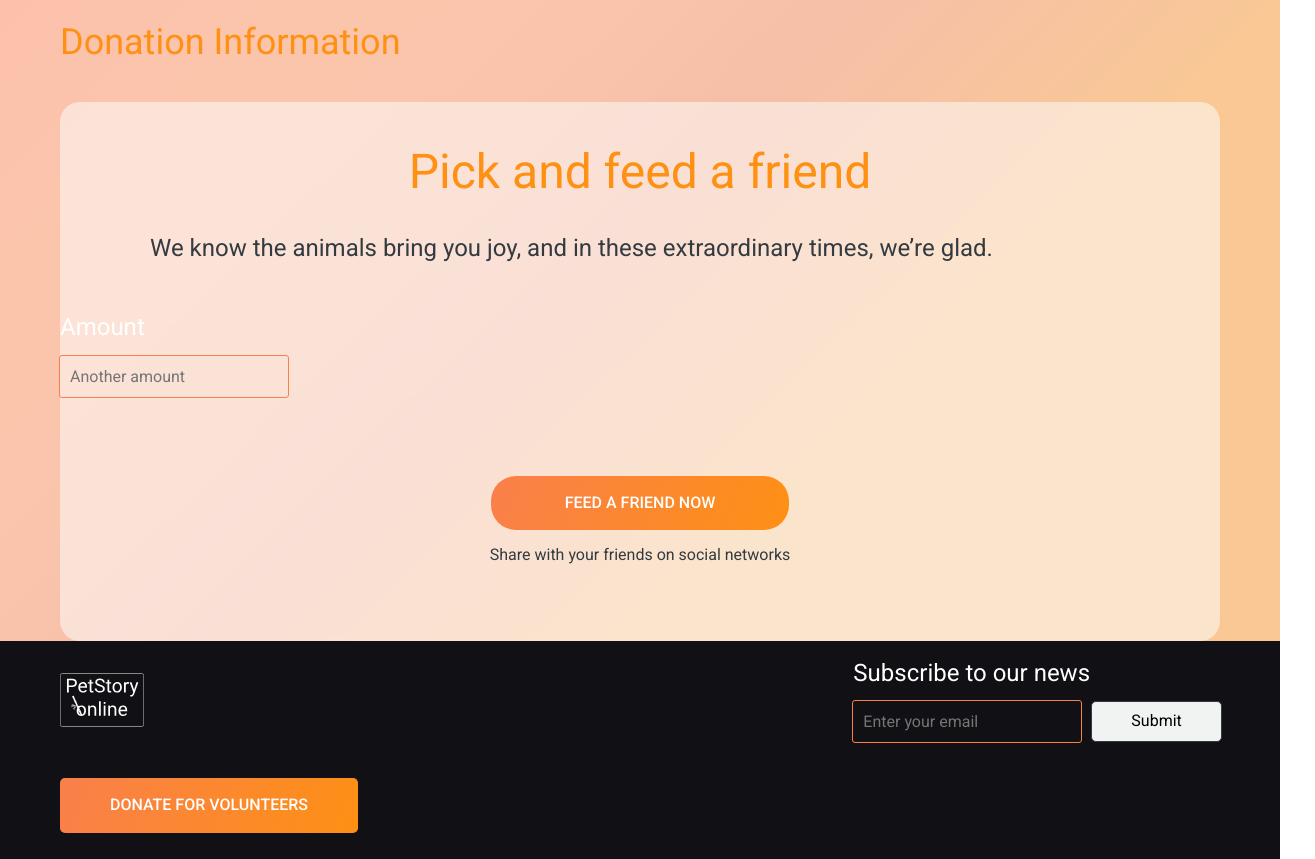
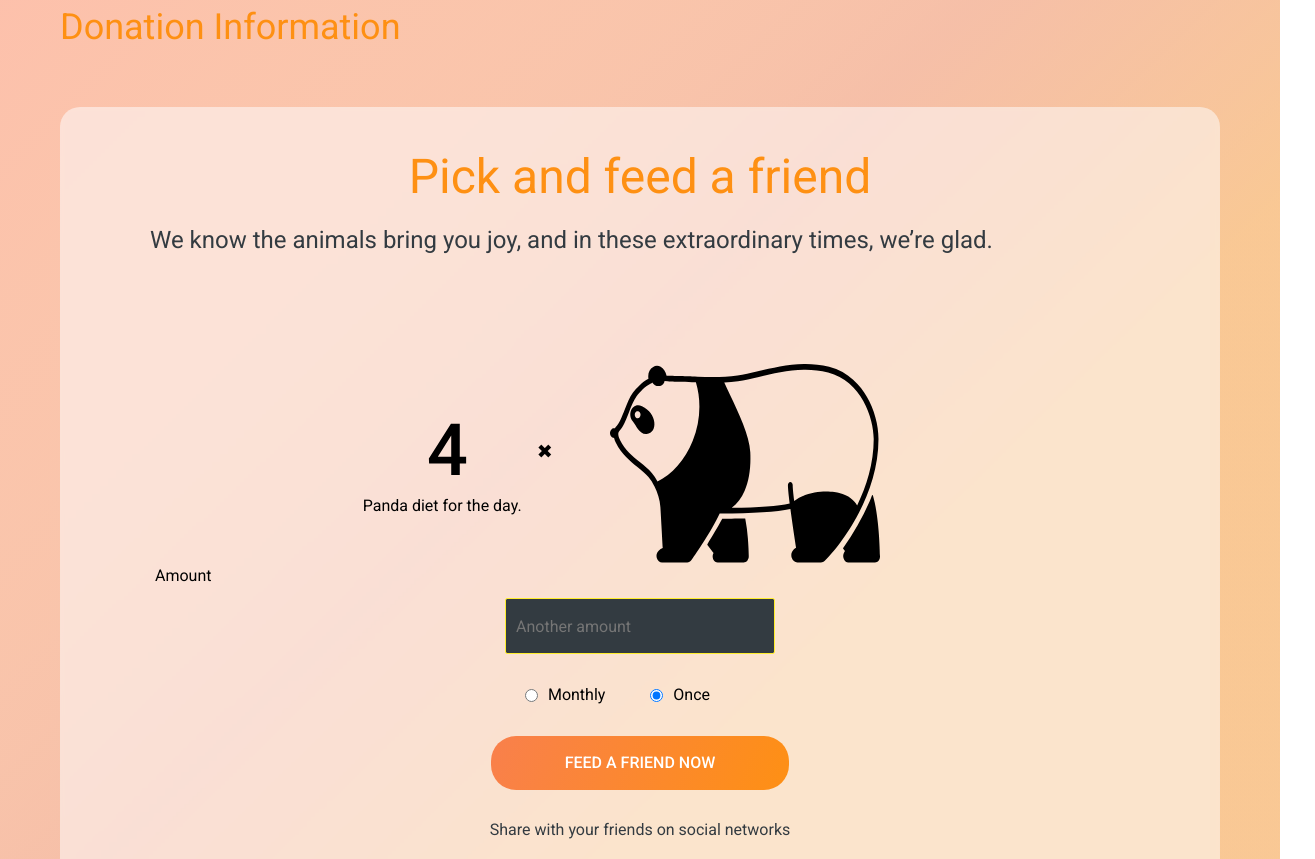
Before and after one commit to Marinayurkevich/online-zoo, a plain HTML site: page pages/donate/index.html in a window 1280 px wide. Shown: the part 696-1555 px from the top of the page, 1315 px wide, since content can reach past the window. Drawn offline with Linux system fonts and the light colour scheme.

Commit message:
feat: add pick-and-feed-a-friend block

```diff
--- a/pages/donate/index.html
+++ b/pages/donate/index.html
@@ -64,47 +64,40 @@
                         </div>
                     </div>
 
-
-                    <h3 class="text-color_or">Donation Information</h3>
+                    <div class="m-15">
+                        <h3 class="text-color_or">Donation Information</h3>
+                    </div>
                     <div class="container payment-section__container">
                         <div class="row">
                             <div class="column-12">
 
-                                <h2 class="text-align_center text-color_or">Pick and feed a friend</h2>
-                                <br>
-                                <p class="subtitle pl-90">We know the animals bring you joy, and in these extraordinary
+                                <h2 class="text-align_center text-color_or pb5">Pick and feed a friend</h2>
+
+                                <p class="subtitle pl-90 ">We know the animals bring you joy, and in these extraordinary
                                     times, we’re glad.</p>
-
-
-                                <!-- форма Another amount -->
-                                <div class="row py-18">
-                                    <div class="column-12">
-                                        <form class="amount" action="#" method="get">
-                                            <label class="amount__label" for="amount">Amount</label>
-                                            <input class="amount__input" id="amount" placeholder="Another amount"
-                                                type="number" required>
-                                            <!-- кнопка -->
-                                            <!-- <input class="subscribe__submit send_button" type="submit" value="Submit"> -->
-                                        </form>
-                                    </div>
-                                </div>
+                            </div>
+                        </div>
 
 
 
-                                <div class="row">
-                                    <div class="column-12">
-                                        <div class="horizontal-align-center">
-                                            <a class="button button_radius-25 mt-61">Feed a friend now</a>
-                                        </div>
-                                    </div>
+                        <!-- форма Another amount -->
+
+                        <div class="row pt70">
+                            <div class="column-5">
+                                <div class="pt50">
+                                <p class="m_right_65"><img src="../../assets/images/four.svg" alt="four"></p><br>
+                                <p class="m_right_10">Panda diet for the day.</p>
                                 </div>
-                                <p class="text-align_center text-black-blue_color">Share with your friends on social
-                                    networks</p>
+                            </div>
+                            <div class="column-1 mt35">
+                                <p>&#10006;</p>
+                            </div>
 
+
+                            <div class="column-6 pl20">
+                                <img src="../../assets/images/animals-widget.svg" width="284" alt="panda">
                             </div>
                         </div>
-                    </div>
-                </div>
 
 
 
@@ -113,7 +106,37 @@
 
 
 
+
+
+                        <div class="row">
+                            <div class="column-12">
+                                <form class="amount" action="#" method="get">
+                                    <label class="amount__label" for="amount">Amount</label>
+                                    <div class="horizontal-align-center">
+                                        <input class="amount__input" id="amount" placeholder="Another amount"
+                                            type="number" min="0" max="9999">
+                                    </div>
+                                    <div class="horizontal-align-center inner_block">
+                                        <input class="pad_r" type="radio" id="choice1" name="period" value="monthly">
+                                        <label class="mar_r" for="choice1">Monthly</label>
+                                        <input class="pad_r" type="radio" id="choice2" name="period" value="once" checked>
+                                        <label class="mar_r" for="choice2">Once</label>
+                                    </div>
+                                    <div class="horizontal-align-center pb15">
+                                        <a class="button button_radius-25 mt-61">Feed a friend now</a>
+                                    </div>
+                                </form>
+                                <p class="text-align_center text-black-blue_color">Share with your friends on
+                                    social
+                                    networks</p>
+                            </div>
+                        </div>
+                    </div>
+                </div>
+            </div>
         </main>
+
+
         <footer class="footer py-22">
             <div class="container">
                 <div class="row py-18">
--- a/pages/donate/style.css
+++ b/pages/donate/style.css
@@ -63,8 +63,8 @@ h3 {
     display: block;
 }
 
-.text-black-blue_color{
-color: var(--black-blue_color);
+.text-black-blue_color {
+    color: var(--black-blue_color);
 }
 
 
@@ -131,7 +131,18 @@ color: var(--black-blue_color);
     display: flex;
 }
 
-.column-1, .column-2, .column-3, .column-4, .column-5, .column-6, .column-7, .column-8, .column-9, .column-10, .column-11, .column-12 {
+.column-1,
+.column-2,
+.column-3,
+.column-4,
+.column-5,
+.column-6,
+.column-7,
+.column-8,
+.column-9,
+.column-10,
+.column-11,
+.column-12 {
     float: left;
     position: relative;
 }
@@ -224,6 +235,7 @@ color: var(--black-blue_color);
     padding-left: 36px;
 }
 
+
 .pl-90 {
     padding-left: 90px;
 }
@@ -232,6 +244,7 @@ color: var(--black-blue_color);
     padding-top: 18px;
     padding-bottom: 18px;
 }
+
 
 .py-28 {
     padding-top: 28px;
@@ -569,20 +582,20 @@ color: var(--black-blue_color);
 
 .amount {
     width: 100%;
+    margin: auto;
 }
 
 .amount__label {
-    font-size: 24px;
-    line-height: 120%;
-    color: var(--white-color);
+    color: var(--black-color);
     width: 100%;
     display: block;
     margin-bottom: 14px;
+    margin-left: 95px;
 }
 
 .amount__input {
     display: block;
-    border-radius: 2px;
+    border-radius: 1px;
     padding: 11px 7px 11px 10px;
     font-size: 16px;
     line-height: 1;
@@ -590,8 +603,115 @@ color: var(--black-blue_color);
     background: none;
     -webkit-box-sizing: border-box;
     box-sizing: border-box;
-    outline: 1px solid var(--orange_color);
+    /* background-color: solid #333B41; */
+    outline: 1px solid #FFEE2E;
     border: none;
-    width: 228px;
+    width: 268px;
+    height: 54px;
     float: left;
+    color: #FFFFFF;
+    line-height: 140%;
+
 }
+
+.amount__input:focus {
+    outline-color: var(--green_color);
+    background: #E5E5E5;
+    color: #4B9200;
+    background: url("../../assets/icons/dollar.svg") no-repeat;
+    background-position-x: 95%;
+    background-position-y: 50%;
+}
+
+input[type=number] {
+    background: #333B41;
+    color: #FFFFFF;
+    line-height: 140%;
+    -moz-appearance: textfield;
+    /*Firefox */
+}
+
+
+
+/* Chrome, Safari, Edge, Opera */
+input::-webkit-outer-spin-button,
+input::-webkit-inner-spin-button {
+    -webkit-appearance: none;
+    margin: 0;
+}
+
+/* input::before{
+    content: url("../../assets/icons/dollar-white.svg") no-repeat;
+} */
+
+
+.inner_block {
+    margin-top: 33px;
+    margin-bottom: -30px;;
+}
+
+
+/* вариант выравнивания 4 diet */
+/* .align-center{
+    text-align: center;
+    line-height: 1.9em;
+} */
+
+
+
+.m_right_65{
+   text-align:right;
+    margin-right:65px;
+    height:1.5em;
+}
+
+.m_right_10{
+    text-align:right;
+    margin-right:10px;
+}
+
+.m-15{
+margin-top: -15px;
+padding-bottom: 20px;
+}
+
+.mt35{
+    padding-top: 70px;
+    margin-top:35px;
+    margin-left:-15px;
+    font-size: larger;
+
+}
+
+.pb5{
+padding-bottom:5px;
+}
+
+.pt70{
+    padding-top: 30px;
+    margin-left:-20px;
+}
+
+.pt50{
+    padding-top:50px;
+    margin-top: 40px;
+    margin-right:20px;
+}
+
+.pl20{
+    margin-left:-45px;
+}
+
+
+.pb15{
+padding-bottom: 15px;;
+}
+
+
+.mar_r{
+margin-right: 45px;
+}
+
+.pad_r{
+    margin-right: 10px;
+}
```
Also changed, not shown: assets/images/animals-widget.svg (added), assets/images/four.svg (added).
